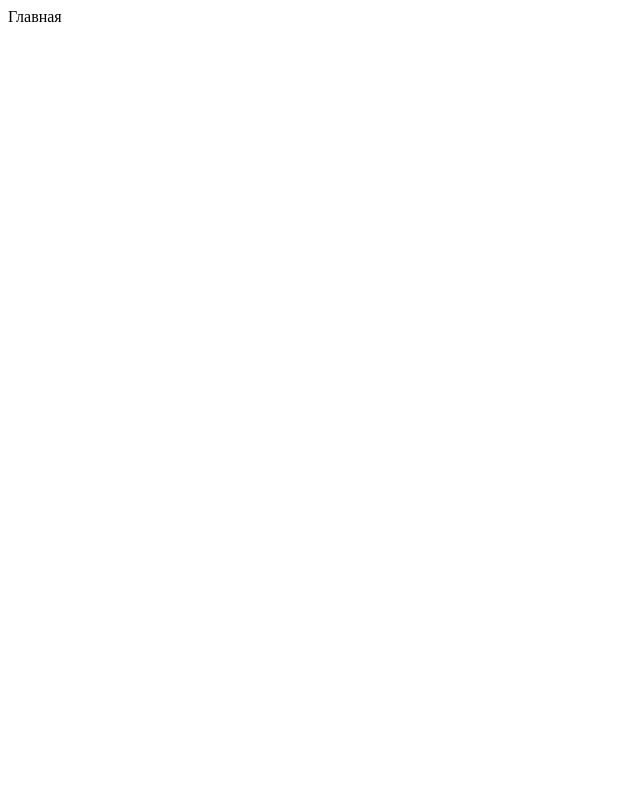
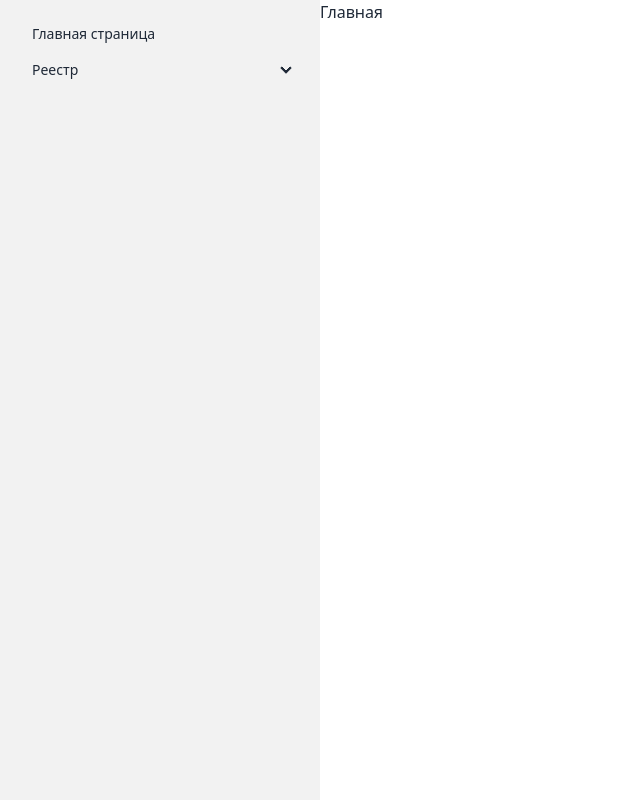
Before and after one commit to AsilbekKarimov/pos, a React (Create React App) app: page /home in a window 1280 px wide. Shown: the whole page, without its empty margins (0-640 px from the left). Built offline with nearby package versions, Linux system fonts and the light colour scheme.

Commit message:
Added sidebar component

```diff
--- a/src/App.js
+++ b/src/App.js
@@ -1,10 +1,15 @@
 import React from "react";
 import RouterConfig from "./router/Router";
+import Sidebar from "./pages/sidebar/Sidebar";
+
 
 function App() {
   return (
-    <div>
-      <RouterConfig />
+    <div className="flex">
+      <Sidebar />
+      <div className="flex-grow">
+        <RouterConfig />
+      </div>
     </div>
   );
 }
--- a/src/index.js
+++ b/src/index.js
@@ -2,6 +2,7 @@ import React from "react";
 import ReactDOM from "react-dom/client";
 import { BrowserRouter } from "react-router-dom";
 import App from "./App";
+import './index.css'
 
 const root = ReactDOM.createRoot(document.getElementById("root"));
 root.render(
--- /dev/null
+++ b/src/pages/sidebar/Sidebar.jsx
@@ -0,0 +1,32 @@
+import React from 'react';
+
+const Sidebar = () => {
+  return (
+    <div>
+      <div className="drawer lg:drawer-open">
+        <input id="my-drawer-2" type="checkbox" className="drawer-toggle" />
+        <div className="drawer-content flex flex-col items-center justify-center">
+          {/* Page content here */}
+        </div>
+        <div className="drawer-side">
+          <label htmlFor="my-drawer-2" aria-label="close sidebar" className="drawer-overlay"></label>
+          <ul className="menu bg-base-200 text-base-content min-h-full w-80 p-4">
+            <li><a>Главная страница</a></li>
+            <li>
+              <details>
+                <summary>Реестр</summary>
+                <ul>
+                <li><a>Фиксальный модули</a></li>
+                <li><a>Торговый точки</a></li>
+                <li><a>Список портнеров ЦТО</a></li>
+                </ul>
+              </details>
+            </li>
+          </ul>
+        </div>
+      </div>
+    </div>
+  );
+}
+
+export default Sidebar;
--- a/src/router/Router.js
+++ b/src/router/Router.js
@@ -8,7 +8,7 @@ const Reestr = lazy(() => import("../pages/reestr/Reestr"));
 
 const RouterConfig = () => {
   const routes = useRoutes([
-    { path: "/", element: <Navigate to="home" /> },
+    { path: "/", element: <Navigate to="/" /> },
     { path: "home", element: <Home /> },
     { path: "application", element: <Application /> },
     { path: "payment", element: <Payment /> },
```
